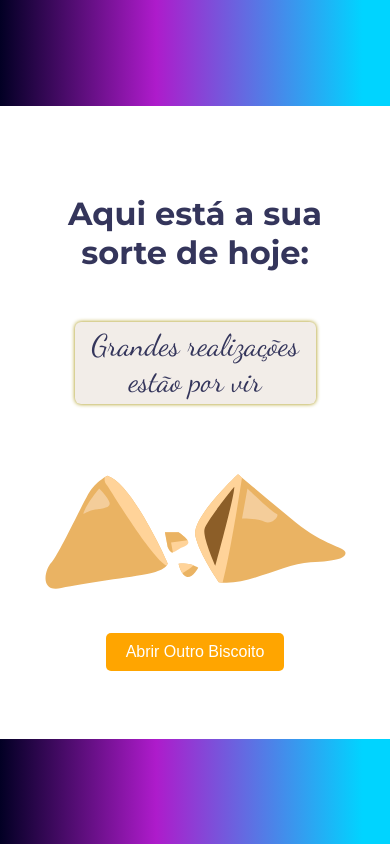
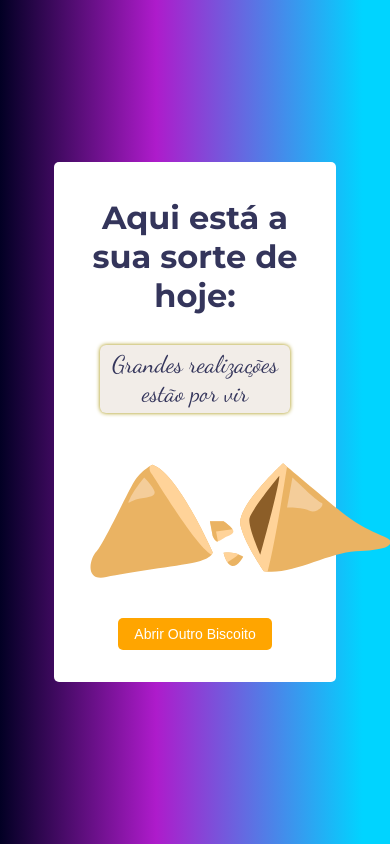
Before and after one commit to KarenAngelis/Biscoito-da-sorte, a plain HTML site: page index.html in a window 390 px wide. Both pictures are taken after a click on the link 195 px from the left and 668 px from the top of the page. Shown: the top 844 px of the page. Drawn offline with Linux system fonts and the light colour scheme.

Commit message:
site responsivo

```diff
--- a/style.css
+++ b/style.css
@@ -1,46 +1,44 @@
 @import url('https://fonts.googleapis.com/css2?family=Caveat:wght@400..700&family=Dancing+Script:wght@400..700&family=Montserrat:ital,wght@0,100..900;1,100..900&family=Roboto:ital,wght@0,100;0,300;0,400;0,500;0,700;0,900;1,100;1,300;1,400;1,500;1,700;1,900&display=swap');
-
 
 * {
     padding: 0;
     margin: 0;
 }
 
-body{
+body {
     background: linear-gradient(90deg, rgba(2,0,36,1) 0%, rgba(174,27,203,1) 40%, rgba(0,212,255,1) 93%);
-    height: 100vh;
+    min-height: 100vh; /* Alterado para min-height para permitir que o conteúdo se estenda além da tela */
     display: flex;
     justify-content: center;
     align-items: center;
-    font-family: 'Montserrat';
-    color: #34355B
+    font-family: 'Montserrat', sans-serif;
+    color: #34355B;
 }
 
-.background{
+.background {
     background-color: white;
     border-radius: 5px;
     text-align: center;
     padding: 48px 64px;
-    display: block;
     width: 400px;
 }
 
-.overlay h1, p{
+.overlay h1,
+.overlay p {
     margin: 40px;
 }
 
-
-svg{
+svg {
     margin: 20px;
     cursor: pointer;
 }
 
 #fortune-text {
     background-color: rgb(242, 237, 232);
-    font-family: 'Dancing Script';
+    font-family: 'Dancing Script', cursive;
     font-size: 30px;
-    box-shadow: 0 0 4px rgb(163, 143, 2); /* Sombra suave */
-    border-radius: 6px; /* Borda arredondada */
+    box-shadow: 0 0 4px rgb(163, 143, 2);
+    border-radius: 6px;
     margin: 50px;
     padding: 5px;
 }
@@ -59,3 +57,37 @@ svg{
 #open-another-cookie:hover {
     background-color: #ff7f00;
 }
+
+/* Media queries para tornar o design responsivo */
+
+/* Estilos para telas menores que 600px */
+@media only screen and (max-width: 600px) {
+    .background {
+        padding: 24px;
+        width: 300px;
+    }
+}
+
+/* Estilos para telas menores que 400px */
+@media only screen and (max-width: 400px) {
+    .background {
+        padding: 16px;
+        width: 250px;
+    }
+
+    .overlay h1,
+    .overlay p {
+        margin: 20px;
+    }
+
+    #fortune-text {
+        font-size: 24px;
+        margin: 30px;
+    }
+
+    #open-another-cookie {
+        padding: 8px 16px;
+        font-size: 14px;
+        margin: 16px;
+    }
+}
```
